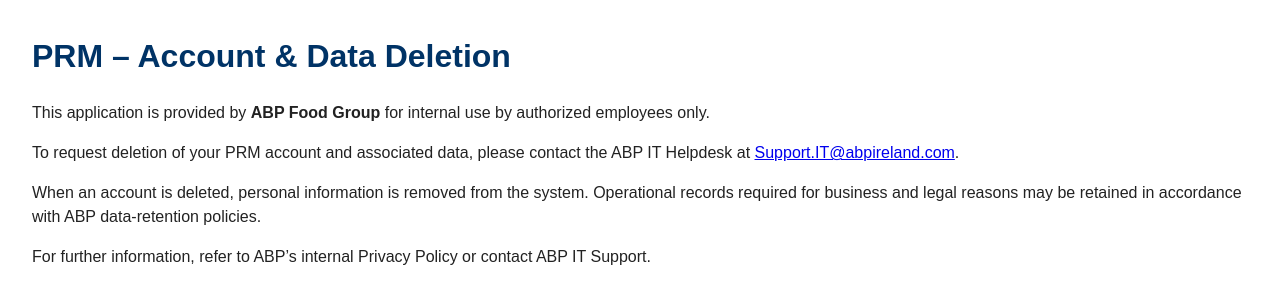
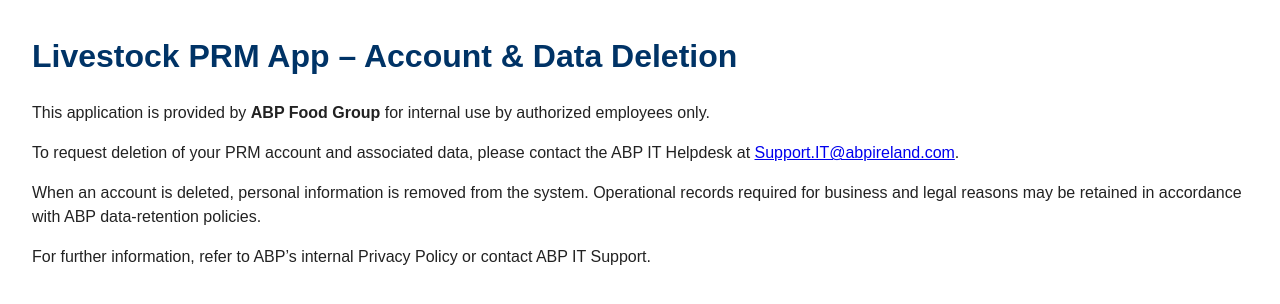
Before and after one commit to a-mcguire/abp-delete-account, a plain HTML site: page index.html in a window 1280 px wide. Drawn offline with Linux system fonts and the light colour scheme.

Commit message:
Update index.html

```diff
--- a/index.html
+++ b/index.html
@@ -10,7 +10,7 @@
     </style>
 </head>
 <body>
-    <h1>PRM – Account &amp; Data Deletion</h1>
+    <h1>Livestock PRM App – Account &amp; Data Deletion</h1>
     <p>
         This application is provided by <strong>ABP Food Group</strong> for internal use by authorized employees only.
     </p>
```
